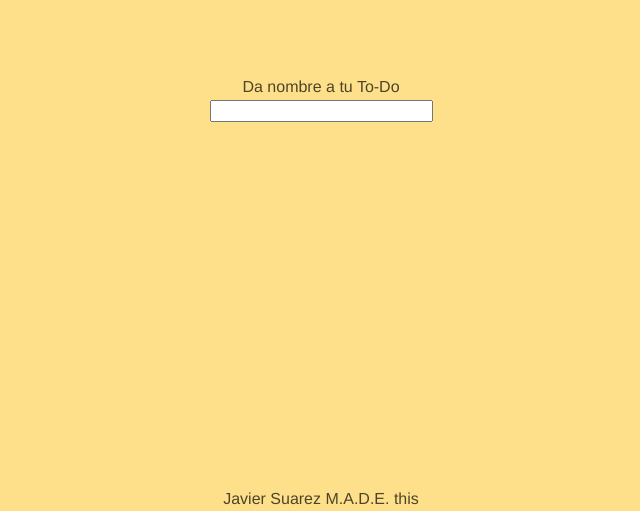
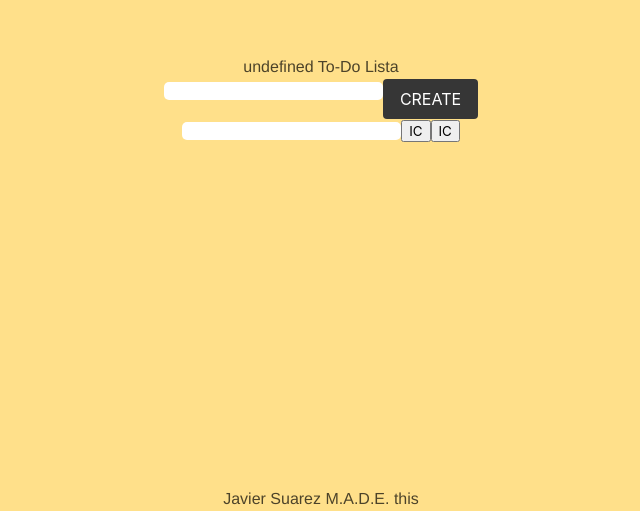
Before and after one commit to Onpointiscake/to-do-app, a Vue app: page / in a window 1280 px wide. Shown: the part 289-800 px from the top of the page, without its empty margins (319-959 px from the left). Built offline with nearby package versions, Linux system fonts and the light colour scheme.

Commit message:
load PreTodo component´s data

```diff
--- a/src/App.vue
+++ b/src/App.vue
@@ -4,10 +4,8 @@
         <!-- Container del Centro .start-->
         <div class="hero-body">
           <div class="container">
-
             <PreTodo />
-            <input type="text" />
-
+            <Todo />
           </div>
         </div>
         <!-- Container del Centro .end -->
@@ -21,11 +19,12 @@
 
 <script>
 import PreTodo from './components/PreTodo'
-
+import Todo from "./components/Todo"
 export default {
   name: 'app',
   components: {
-      PreTodo
+      PreTodo,
+      Todo
   }
 }
 </script>
@@ -38,4 +37,8 @@ export default {
   text-align: center;
   color: #2c3e50;
 }
+input{
+  border: none;
+  border-radius: 5px;
+}
 </style>
--- a/src/components/PreTodo.vue
+++ b/src/components/PreTodo.vue
@@ -1,10 +1,18 @@
 <template>
-    <h2>Da nombre a tu To-Do</h2>
+    <div>
+    <h2 v-if="mensaje_af === ''">{{mensaje_be}}</h2>
+    <h2 v-if="mensaje_af !== ''">{{mensaje_af + " To-Do Lista"}}</h2>
+    <input v-model="mensaje_af" type="text" /><b-button type="is-dark">CREATE</b-button>
+    </div>
 </template>
 
 <script>
 export default {
-    name: "PreTodo"
+    name: "PreTodo",
+    data: {
+        mensaje_be: "Da Nombre a tu To-Do",
+        mensaje_af: "",
+    }
 }
 </script>
 
```
